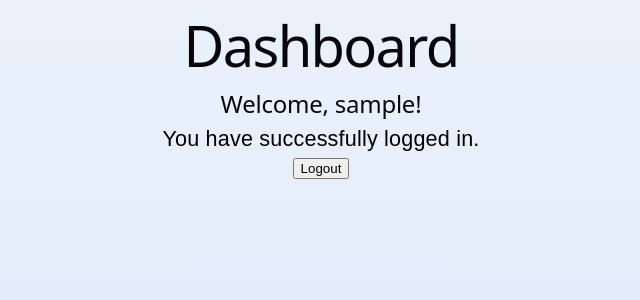
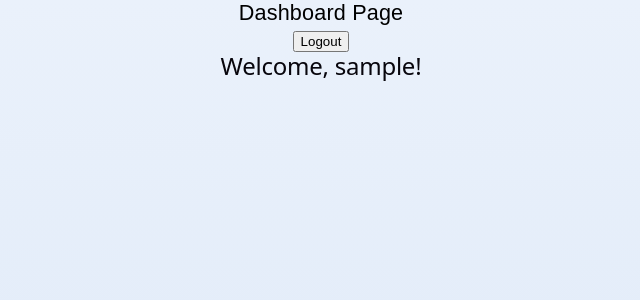
Before and after one commit to LikeJean30-prog/Final_IT342_activity01, a React (Vite) app in the folder activity01-frontend/: page /dashboard in a window 1280 px wide. Shown: the top 300 px of the page, without its empty margins (319-959 px from the left). Built offline with nearby package versions, Linux system fonts and the light colour scheme; sample sign-in values are in the browser's storage.

Commit message:
Create navigation bar and sidebar. Also remove the h1 Dashboard and p sucessfully login text

```diff
--- a/activity01-frontend/src/pages/Dashboard.jsx
+++ b/activity01-frontend/src/pages/Dashboard.jsx
@@ -28,28 +28,27 @@ function Dashboard() {
 
     return (
         <div className="dashboard-page">
-            <div className="dashboard-container">
 
-                <h1>Dashboard</h1>
+            <div className="navigation">
+                <p>Dashboard Page</p>
+            </div>
 
-                <h2>
-                    Welcome, {user.username}!
-                </h2>
-
-                <p>
-                    You have successfully logged in.
-                </p>
-
+            <div className="sidebar">
                 <button
                     onClick={handleLogout}
                     className="logout-button"
                 >
                     Logout
                 </button>
+            </div>
 
+            <div className="dashboard-container">
+                <h2>
+                    Welcome, {user.username}!
+                </h2>
             </div>
+
         </div>
     );
 }
-
 export default Dashboard;
```
